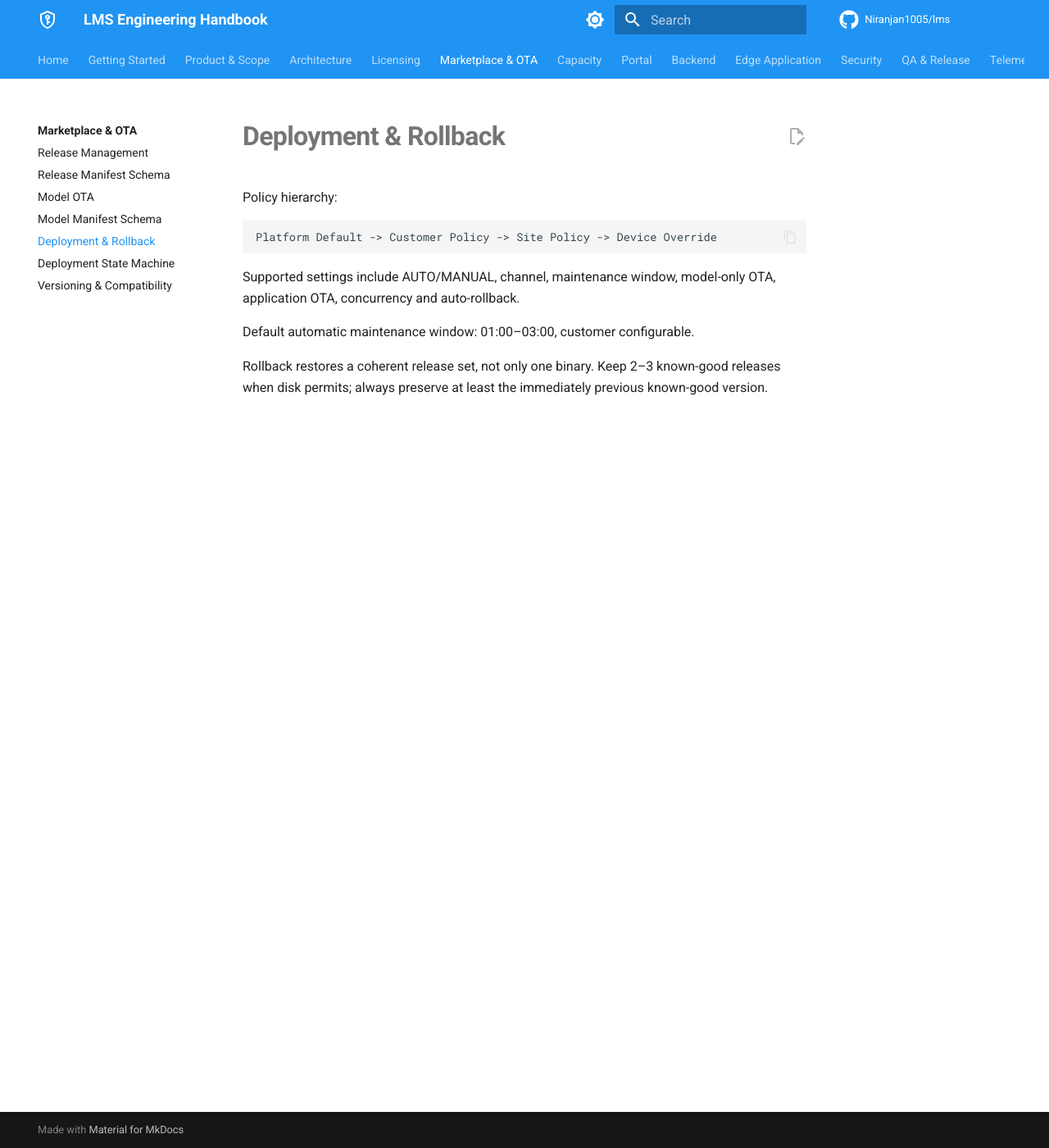
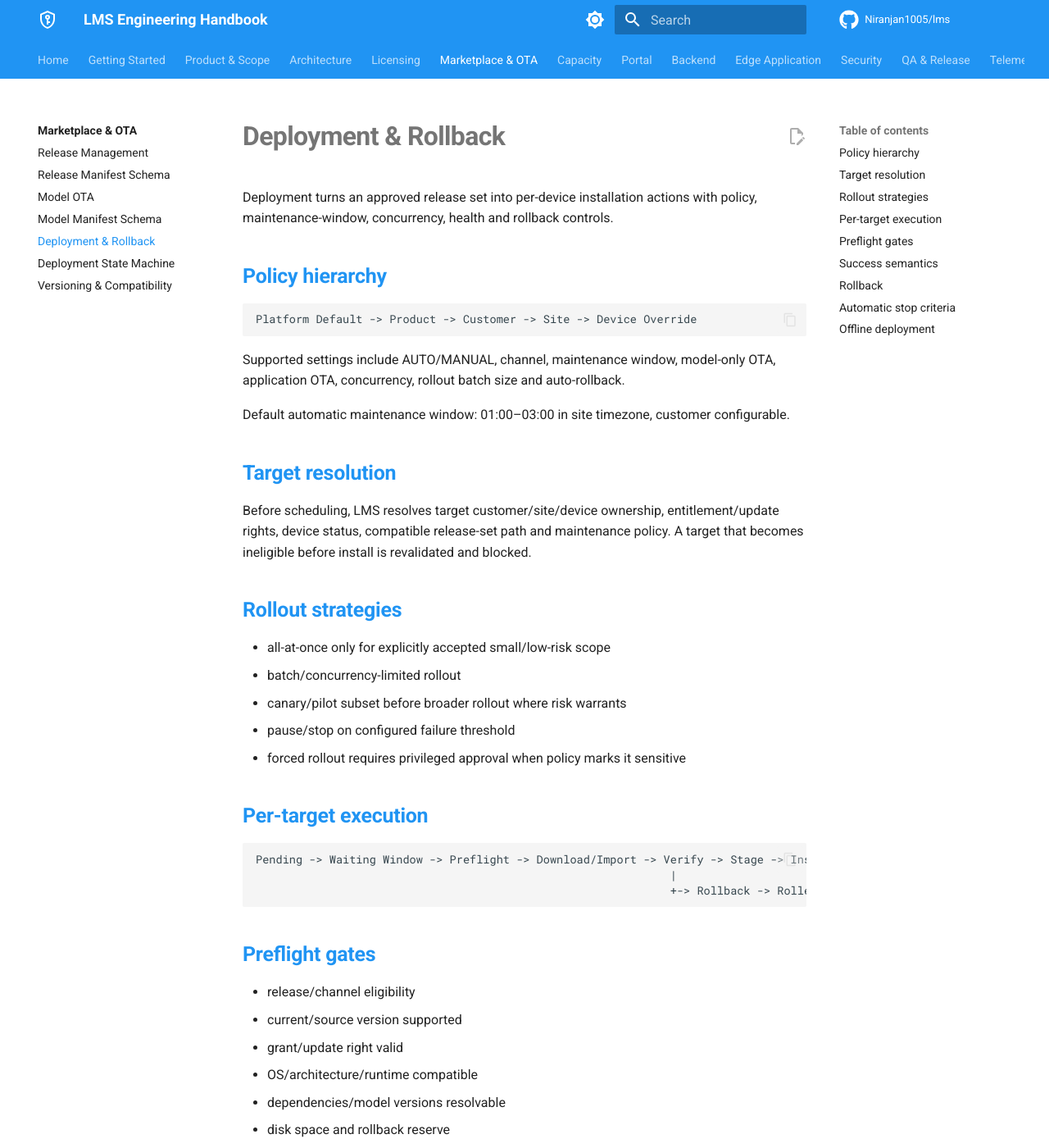
Before and after one commit to Niranjan1005/lms, an MkDocs documentation site: the page built from docs/marketplace-ota/deployment.md, in a window 1280 px wide and 1400 px high. Shown: the whole window at 82% size. Built offline with MkDocs 1.6.1 and Material for MkDocs 9.7.7, drawn with Linux system fonts in a browser that asks for light colours; comment, search, counter and statistics services are not loaded; some of the changed text lies outside the part shown.

Commit message:
docs: complete deployment rollout policy

```diff
--- a/docs/marketplace-ota/deployment.md
+++ b/docs/marketplace-ota/deployment.md
@@ -1,13 +1,60 @@
 # Deployment & Rollback
 
-Policy hierarchy:
+Deployment turns an approved release set into per-device installation actions with policy, maintenance-window, concurrency, health and rollback controls.
+
+## Policy hierarchy
 
 ~~~text
-Platform Default -> Customer Policy -> Site Policy -> Device Override
+Platform Default -> Product -> Customer -> Site -> Device Override
 ~~~
 
-Supported settings include AUTO/MANUAL, channel, maintenance window, model-only OTA, application OTA, concurrency and auto-rollback.
+Supported settings include AUTO/MANUAL, channel, maintenance window, model-only OTA, application OTA, concurrency, rollout batch size and auto-rollback.
 
-Default automatic maintenance window: 01:00–03:00, customer configurable.
+Default automatic maintenance window: 01:00–03:00 in site timezone, customer configurable.
 
-Rollback restores a coherent release set, not only one binary. Keep 2–3 known-good releases when disk permits; always preserve at least the immediately previous known-good version.
+## Target resolution
+
+Before scheduling, LMS resolves target customer/site/device ownership, entitlement/update rights, device status, compatible release-set path and maintenance policy. A target that becomes ineligible before install is revalidated and blocked.
+
+## Rollout strategies
+
+- all-at-once only for explicitly accepted small/low-risk scope
+- batch/concurrency-limited rollout
+- canary/pilot subset before broader rollout where risk warrants
+- pause/stop on configured failure threshold
+- forced rollout requires privileged approval when policy marks it sensitive
+
+## Per-target execution
+
+~~~text
+Pending -> Waiting Window -> Preflight -> Download/Import -> Verify -> Stage -> Install -> Health Check -> Active
+                                                              |
+                                                              +-> Rollback -> Rolled Back
+~~~
+
+## Preflight gates
+
+- release/channel eligibility
+- current/source version supported
+- grant/update right valid
+- OS/architecture/runtime compatible
+- dependencies/model versions resolvable
+- disk space and rollback reserve
+- local capacity check
+- package/trust-store compatibility
+
+## Success semantics
+
+A target is successful only after health check and atomic commit. Downloaded or installed files alone do not mean Active.
+
+## Rollback
+
+Rollback restores a coherent release set, not one binary. Keep 2–3 known-good releases when disk permits; the immediately previous known-good set is mandatory.
+
+## Automatic stop criteria
+
+Systemic signature/hash failure, repeated migration failure, rollback failure, or failure-rate threshold should stop/pause further rollout and alert Release/Operations.
+
+## Offline deployment
+
+Air-gapped deployment uses the same target/release semantics. The response bundle carries required release-set artifacts; final central state becomes authoritative only after signed installation receipt reconciliation.
```
